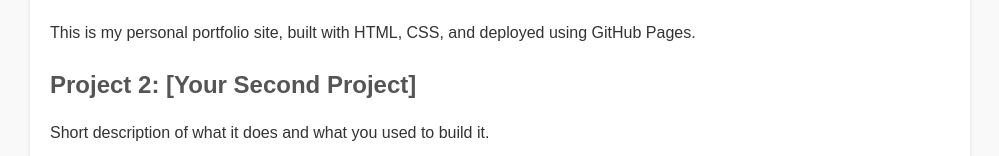
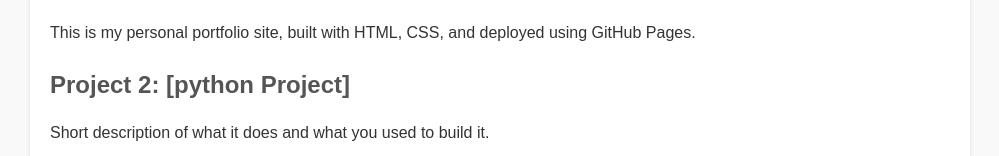
Before and after one commit to rt80edietamiru-stack/kitty-Iv-portfolio-, a plain HTML site: page Index.html in a window 1280 px wide. Shown: the part 1175-1331 px from the top of the page, without its empty margins (140-1139 px from the left). Drawn offline with Linux system fonts and the light colour scheme.

Commit message:
index updated

```diff
--- a/Index.html
+++ b/Index.html
@@ -59,7 +59,7 @@
   </div>
     <!-- You can duplicate this block for more projects -->
   <div class="project">
-    <h2>Project 2: [Your Second Project]</h2>
+    <h2>Project 2: [python Project]</h2>
     <p>Short description of what it does and what you used to build it.</p>
   </div>
 </section>
```
